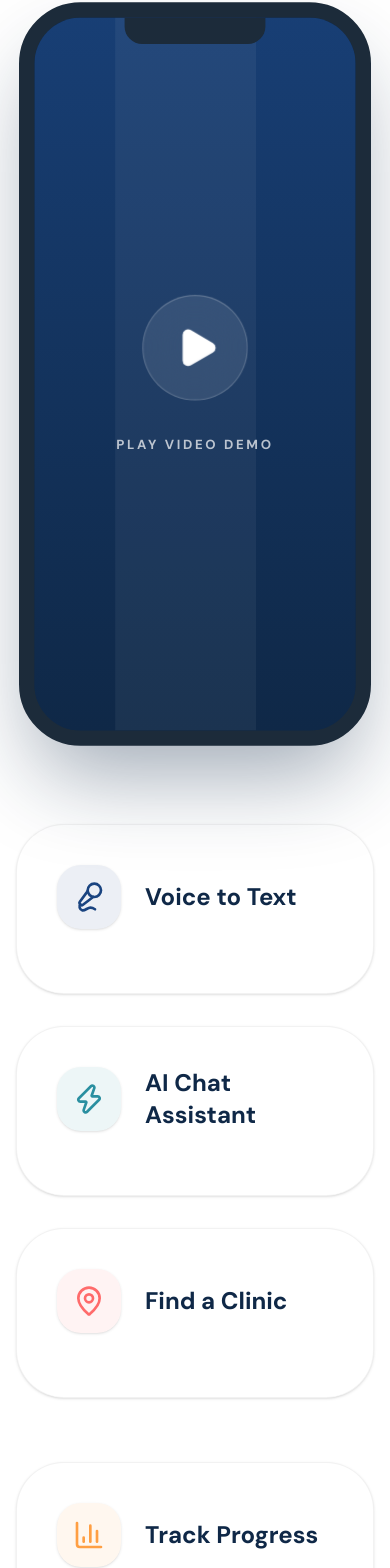
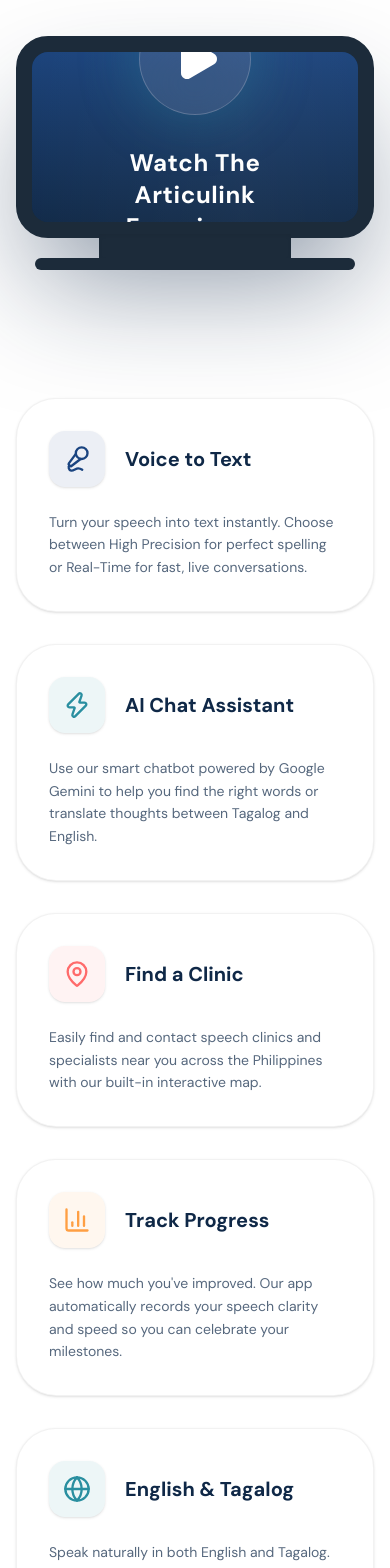
Before and after one commit to Eybri/articulink-ads, a Next.js app: page /how-it-works in a window 390 px wide. Shown: the part 7293-8861 px from the top of the page. Built offline with nearby package versions, Linux system fonts and the light colour scheme.

Commit message:
use monitor for ads

```diff
--- a/src/app/how-it-works/components/MasterySuiteSection.tsx
+++ b/src/app/how-it-works/components/MasterySuiteSection.tsx
@@ -17,113 +17,77 @@ export default function MasterySuiteSection() {
           </p>
         </div>
 
-        <div className="grid lg:grid-cols-3 gap-16 items-start">
-          {/* Left Column: Features 1-3 */}
-          <div className="space-y-8 order-2 lg:order-1">
-            {masteryFeaturesLeft.map((feat, i) => (
+        {/* Large Cinematic Monitor Section */}
+        <div className="flex flex-col items-center mb-32">
+          <div className="relative group w-full max-w-5xl">
+            <div className="absolute -top-16 left-1/2 -translate-x-1/2 w-full text-center mb-6">
+              <span className="text-xs font-bold uppercase tracking-[0.4em] text-[#2A8FA0] mb-2 block">App Trailer & Video Ads</span>
+            </div>
+
+            {/* Monitor Screen */}
+            <motion.div
+              whileHover={{ scale: 1.02 }}
+              className="relative w-full aspect-video border-[16px] border-[#1C2B3A] rounded-[2rem] bg-[#0F2847] overflow-hidden shadow-[0_60px_120px_-20px_rgba(15,40,71,0.5)] flex items-center justify-center cursor-pointer"
+            >
+              <div className="absolute inset-0 bg-gradient-to-b from-[#1A4480] to-[#0F2847] opacity-90" />
+
+              {/* Video Icon/Placeholder */}
+              <div className="relative z-10 flex flex-col items-center p-12 text-center">
+                <div className="w-28 h-28 rounded-full bg-white/10 backdrop-blur-2xl border border-white/20 flex items-center justify-center mb-8 group-hover:scale-110 transition-transform shadow-[0_0_60px_rgba(42,143,160,0.4)]">
+                  <Play className="w-12 h-12 text-white fill-white ml-1" />
+                </div>
+                <h3 className="text-white text-2xl font-bold mb-2 tracking-wide">Watch The Articulink Experience</h3>
+                <p className="text-white/50 text-sm font-medium uppercase tracking-[0.2em]">Click to Play Trailer</p>
+              </div>
+
+              {/* Cinematic Reflection */}
+              <motion.div
+                animate={{ x: ["-100%", "200%"] }}
+                transition={{ duration: 5, repeat: Infinity, ease: "linear" }}
+                className="absolute top-0 bottom-0 w-[600px] bg-gradient-to-r from-transparent via-white/5 to-transparent skew-x-[35deg]"
+              />
+            </motion.div>
+
+            {/* Monitor Stand - Premium Design */}
+            <div className="relative flex flex-col items-center -mt-1">
+              <div className="w-48 h-6 bg-[#1C2B3A] shadow-inner" />
+              <div className="w-80 h-3 bg-[#1C2B3A] rounded-full shadow-2xl" />
+            </div>
+
+            {/* Ambient Glow */}
+            <div className="absolute -bottom-20 left-1/2 -translate-x-1/2 w-[90%] h-20 bg-teal-500/15 blur-[80px] -z-10" />
+          </div>
+        </div>
+
+        {/* Features Grid - Below Monitor */}
+        <div className="grid md:grid-cols-2 lg:grid-cols-3 gap-8">
+          {[...masteryFeaturesLeft, ...masteryFeaturesRight].map((feat, i) => (
             <motion.div
               key={i}
               initial="initial"
               whileHover="hover"
-                className="group relative p-10 rounded-[3rem] bg-white border border-black/5 hover:bg-[#0F2847] transition-all duration-500 cursor-pointer overflow-hidden shadow-sm hover:shadow-2xl"
+              className="group relative p-8 rounded-[2.5rem] bg-white border border-black/5 hover:bg-[#0F2847] transition-all duration-500 cursor-pointer overflow-hidden shadow-sm hover:shadow-2xl"
               style={{ "--hover-accent": feat.accent } as React.CSSProperties}
             >
               <div className="relative z-10">
-                  <div className="flex items-center gap-6 mb-6">
+                <div className="flex items-center gap-5 mb-6">
                   <div
-                      className="w-16 h-16 rounded-3xl flex items-center justify-center shrink-0 transition-all duration-500 group-hover:bg-white/10 shadow-sm"
+                    className="w-14 h-14 rounded-2xl flex items-center justify-center shrink-0 transition-all duration-500 group-hover:bg-white/10 shadow-sm"
                     style={{ backgroundColor: `${feat.color}15` }}
                   >
-                      <feat.icon className="w-8 h-8 transition-colors group-hover:text-[var(--hover-accent)]" style={{ color: feat.color }} />
+                    <feat.icon className="w-7 h-7 transition-colors group-hover:text-[var(--hover-accent)]" style={{ color: feat.color }} />
                   </div>
-                    <h3 className="text-2xl font-bold text-[#0F2847] group-hover:text-[var(--hover-accent)] transition-colors duration-500">{feat.title}</h3>
+                  <h3 className="text-xl font-bold text-[#0F2847] group-hover:text-[var(--hover-accent)] transition-colors duration-500">{feat.title}</h3>
                 </div>
 
-                  <motion.div
-                    variants={{
-                      initial: { height: 0, opacity: 0 },
-                      hover: { height: "auto", opacity: 1 }
-                    }}
-                    transition={{ duration: 0.4, ease: [0.23, 1, 0.32, 1] }}
-                    className="overflow-hidden"
-                  >
-                    <p className="text-lg leading-relaxed font-normal text-[#0F2847] group-hover:text-white transition-colors duration-500 pt-2 opacity-70 group-hover:opacity-100">
+                <p className="text-sm leading-relaxed font-normal text-[#0F2847] group-hover:text-white transition-colors duration-500 opacity-70 group-hover:opacity-100">
                   {feat.desc}
                 </p>
-                  </motion.div>
-                </div>
-              </motion.div>
-            ))}
-          </div>
-
-          {/* Middle Column: Phone Demo */}
-          <div className="flex flex-col items-center order-1 lg:order-2 lg:sticky lg:top-40">
-            <div className="relative group scale-110 lg:scale-110 mb-12">
-              <div className="absolute -top-24 left-1/2 -translate-x-1/2 w-full text-center mb-6">
-                <span className="text-[10px] font-bold uppercase tracking-[0.3em] text-[#2A8FA0] mb-2 block">App Demonstration</span>
-              </div>
-
-              <motion.div
-                whileHover={{ y: -5 }}
-                className="relative w-[320px] aspect-[9/19] border-[14px] border-[#1C2B3A] rounded-[3.5rem] bg-[#0F2847] overflow-hidden shadow-[0_40px_80px_-15px_rgba(15,40,71,0.4)] flex items-center justify-center cursor-pointer"
-              >
-                <div className="absolute top-0 left-1/2 -translate-x-1/2 w-32 h-6 bg-[#1C2B3A] rounded-b-2xl z-20" />
-                <div className="absolute inset-0 bg-gradient-to-b from-[#1A4480] to-[#0F2847] opacity-80" />
-                <div className="relative z-10 flex flex-col items-center p-10 text-center">
-                  <div className="w-24 h-24 rounded-full bg-white/10 backdrop-blur-xl border border-white/20 flex items-center justify-center mb-8 group-hover:scale-110 transition-transform">
-                    <Play className="w-10 h-10 text-white fill-white ml-1" />
-                  </div>
-                  <p className="text-white text-xs font-bold tracking-[0.2em] uppercase opacity-70">Play Video Demo</p>
-                </div>
-
-                <motion.div
-                  animate={{ x: ["-100%", "250%"] }}
-                  transition={{ duration: 3, repeat: Infinity, ease: "linear" }}
-                  className="absolute top-0 bottom-0 w-32 bg-white/5 skew-x-12"
-                />
-              </motion.div>
-            </div>
-          </div>
-
-          {/* Right Column: Features 4-6 */}
-          <div className="space-y-8 order-3">
-            {masteryFeaturesRight.map((feat, i) => (
-              <motion.div
-                key={i}
-                initial="initial"
-                whileHover="hover"
-                className="group relative p-10 rounded-[3rem] bg-white border border-black/5 hover:bg-[#0F2847] transition-all duration-500 cursor-pointer overflow-hidden shadow-sm hover:shadow-2xl lg:text-right"
-                style={{ "--hover-accent": feat.accent } as React.CSSProperties}
-              >
-                <div className="relative z-10">
-                  <div className="flex items-center lg:flex-row-reverse gap-6 mb-6">
-                    <div
-                      className="w-16 h-16 rounded-3xl flex items-center justify-center shrink-0 transition-all duration-500 group-hover:bg-white/10 shadow-sm"
-                      style={{ backgroundColor: `${feat.color}15` }}
-                    >
-                      <feat.icon className="w-8 h-8 transition-colors group-hover:text-[var(--hover-accent)]" style={{ color: feat.color }} />
-                    </div>
-                    <h3 className="text-2xl font-bold text-[#0F2847] group-hover:text-[var(--hover-accent)] transition-colors duration-500">{feat.title}</h3>
-                  </div>
-
-                  <motion.div
-                    variants={{
-                      initial: { height: 0, opacity: 0 },
-                      hover: { height: "auto", opacity: 1 }
-                    }}
-                    transition={{ duration: 0.4, ease: [0.23, 1, 0.32, 1] }}
-                    className="overflow-hidden"
-                  >
-                    <p className="text-lg leading-relaxed font-normal text-[#0F2847] group-hover:text-white transition-colors duration-500 pt-2 opacity-70 group-hover:opacity-100">
-                      {feat.desc}
-                    </p>
-                  </motion.div>
               </div>
             </motion.div>
           ))}
         </div>
       </div>
-      </div>
     </section>
   );
 }
```
Lines whose indentation alone changed are shown as unchanged.
